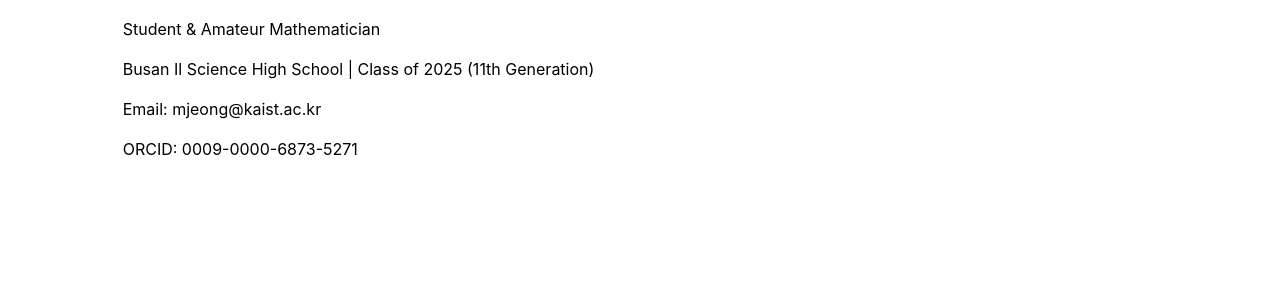
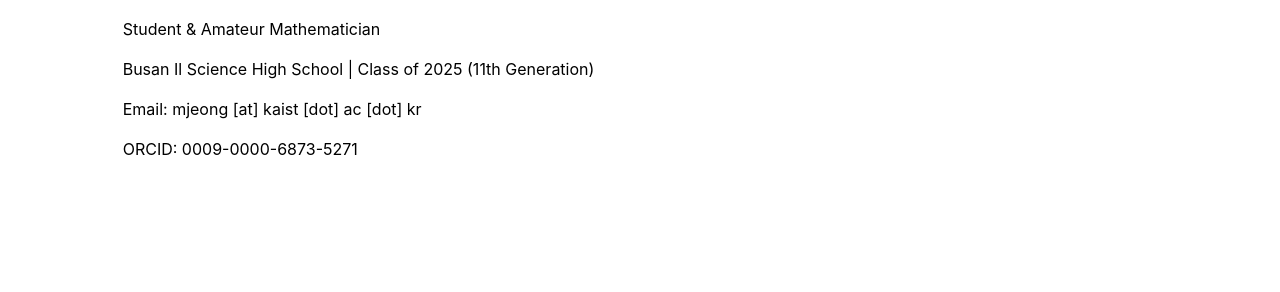
Before and after one commit to mino-jeong/mino-jeong.github.io, a Jekyll site: the page built from contact.md, in a window 1280 px wide. Shown: the part 291-583 px from the top of the page. Built offline with Jekyll 4.4.1, drawn with Linux system fonts in a browser that asks for light colours.

Commit message:
Update settings.yml

```diff
--- a/_data/settings.yml
+++ b/_data/settings.yml
@@ -11,8 +11,8 @@
 - {name: 'PhyPhox Experiment', url: '/may-2024-phyphox'}
 
 social:
-- {icon: 'envelope', link: 'mailto:mjeong@kaist.ac.kr'}
+- {icon: 'envelope', link: 'mailto:mjeong [at] kaist [dot] ac [dot] kr'}
 - {icon: 'orcid', link: 'https://orcid.org/0009-0000-6873-5271'}
 
 contacts:
-- {name: 'Minho Jeong', title: 'Student & Amateur Mathematician', school: 'Busan Il Science High School', number: 'Class of 2025 (11th Generation)', email: 'mjeong@kaist.ac.kr', orcid: '0009-0000-6873-5271'}
+- {name: 'Minho Jeong', title: 'Student & Amateur Mathematician', school: 'Busan Il Science High School', number: 'Class of 2025 (11th Generation)', email: 'mjeong [at] kaist [dot] ac [dot] kr', orcid: '0009-0000-6873-5271'}
```
